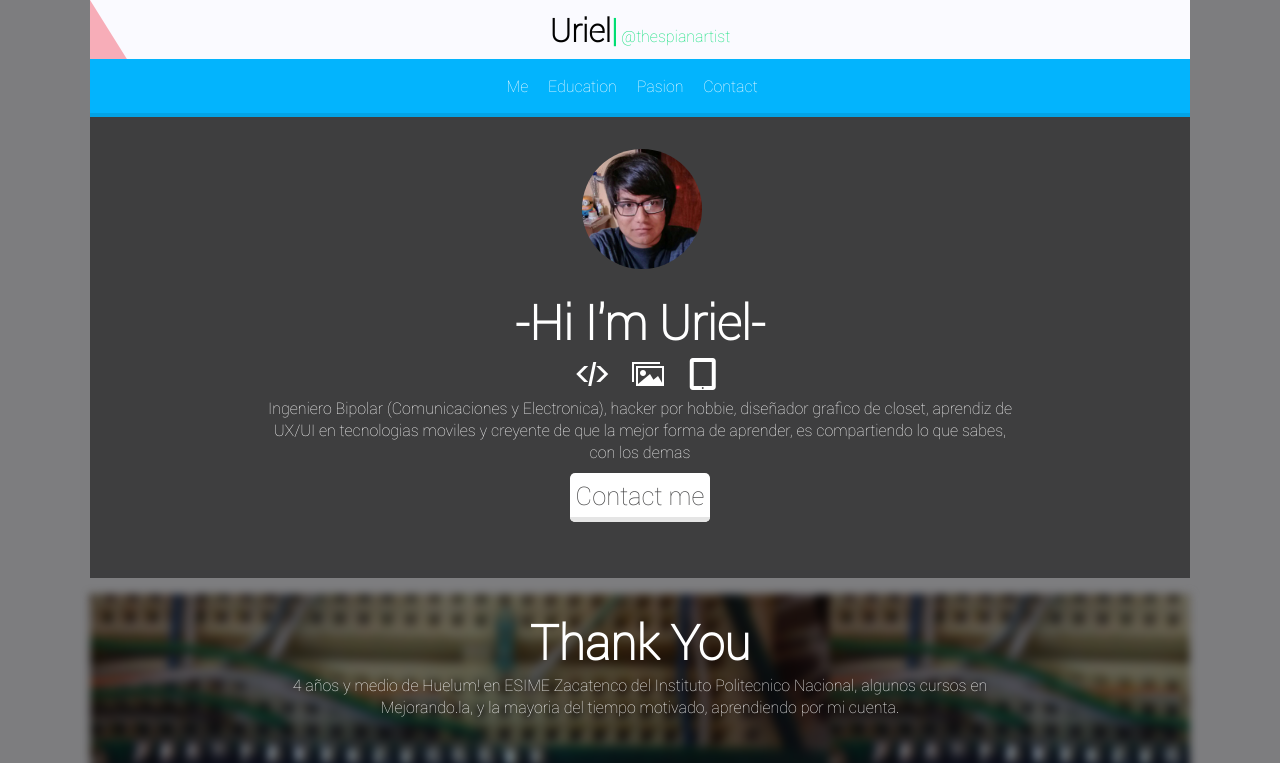
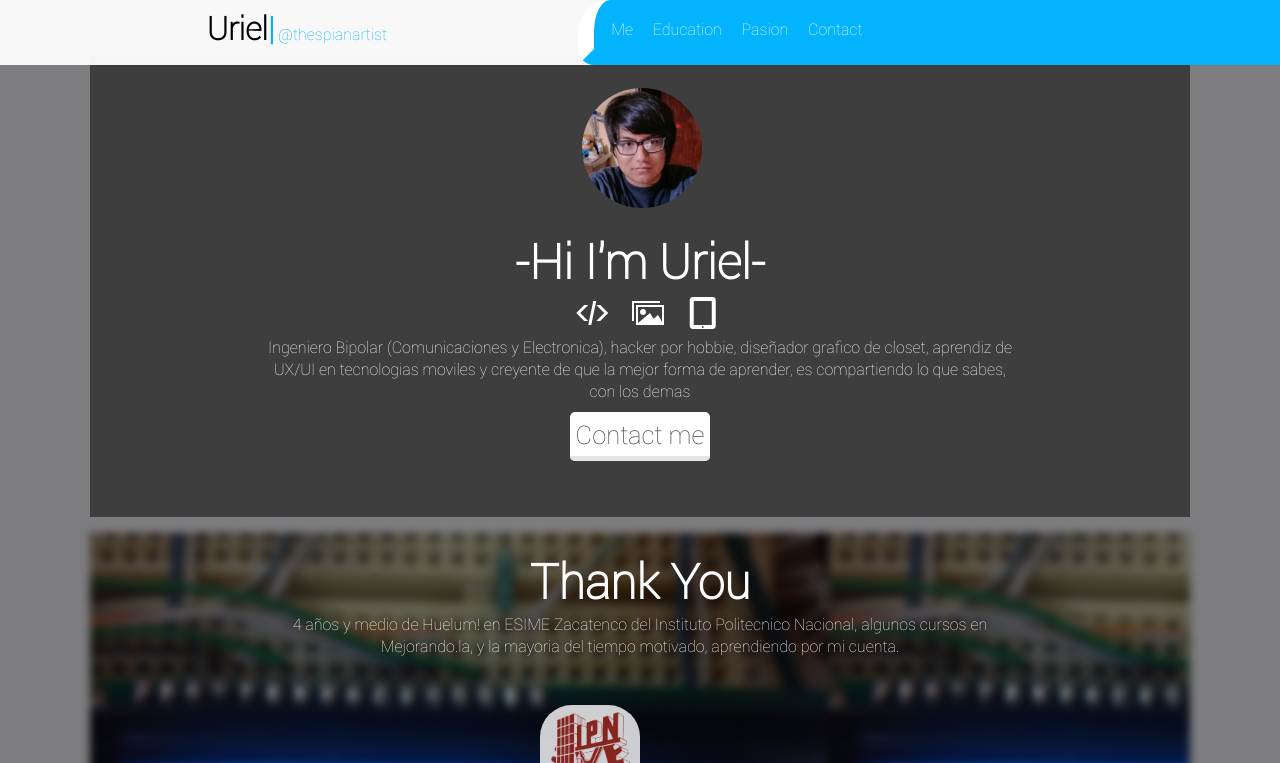
Before and after one commit to thespianartist/thespianartist.github.io, a plain HTML site: page index.html in a window 1280 px wide. Shown: the top 763 px of the page. Drawn offline with Linux system fonts and the light colour scheme.

Commit message:
Nav y header unidos, position Fix en header

```diff
--- a/css/main.css
+++ b/css/main.css
@@ -115,10 +115,15 @@ footer p:before
 
 header
 {
-	padding: 0.5em;
-	overflow: hidden;
-	position: relative;
-	background: #FAFAFF;
+	padding: 0;
+	position: fixed;
+	display: block;
+	top: 0;
+	left: 0;
+	width: 100%;
+	margin: 0 auto;
+	z-index: 2;
+	background: rgba(255,255,255,0.95);
 }
 
 header h1
@@ -126,7 +131,9 @@ header h1
 	color : black;
 	margin: 0 0 0 0;
 	font-family: 'robotothin', sans-serif;
-	padding: 0;
+	padding-top: 0.2em;
+	padding-left: 0.5em;
+	display: block;
 }
 
 
@@ -134,47 +141,39 @@ header h1:after
 {
    content: "|";
    padding-left: 1em;
-   color: #00de72;
+   color: #03b4fd;
    padding: 0;
-   margin: 0;
+   margin: 0 0 0 0;
 }
 
 
 header p
 {
-	color: #00de72;
-	margin: 0;
+	color: #03b4fd;
 	padding: 0;
+	display: block;
 	margin-right: solid red 2px;
 	font-family: 'robotothin', sans-serif;
 }
 
 
-header #triangulo
-{
-	width: 0;
-	height: 0;
-	position: absolute;
-	top: 0;
-	left: 0;
-	padding: 0 0 0 0;
-	border-right: 2.5em solid transparent;
-	border-bottom: 4em solid rgba(242, 58, 78,0.4);
-}
 
-
-header h1, header p, header #triangulo
+header h1, header p, nav
 {
 	display: inline-block;
 }
 
 nav
 {
-	background: #03b4fd;
-	border-bottom: solid #03A3E5 4px;
-	padding: 0.5em;
-	position: relative;
-
+	background: rgb(3,180,253);
+    border-bottom: 1em solid transparent;
+	border-left: 1em solid rgba(255, 255,255,1);
+	border-radius: 2em 0 0 1em;
+	padding: 0.6em;
+	margin: 0;
+	float: right;
+	padding-right: 32%;
+	display: none;
 }
 
 nav ul
@@ -196,7 +195,12 @@ nav ul li a
 	text-decoration: none;
 	font-family: 'robotothin', sans-serif;
 	display: block;
-	padding: 0.5em 0.5em 0.5em 0;
+	padding: 0.5em 0 0 0.5em;
+}
+
+nav ul li a:hover
+{
+	color: black;
 }
 
 
@@ -222,6 +226,8 @@ nav ul li a
 #contenido_contact #contact #pikachu figcaption
 {
 	color: white;
+	font-style: italic;
+	margin-top: 0.2em;
 }
 
 #contenido_contact #contact a
@@ -229,12 +235,13 @@ nav ul li a
 	text-decoration: none;
 	color: white;
 	font-size: 2.5em;
-	padding-right: 0.8em;
+	padding-right: 0.3em;
 }
 
 #contenido_contact #contact #plus
 {
 	color:#d73c31;
+	padding-left: 0.3em;
 }
 
 #contenido_contact #contact #github
@@ -334,6 +341,11 @@ nav ul li a
 {
 	padding: 1em 0 3em 0;
 	display: block;
+}
+
+#me
+{
+	margin-top: 3.5em;
 }
 
 #contenido #me figure, #contenido #me_details
@@ -516,6 +528,11 @@ nav ul li a
 
 @media screen and (min-width: 768px){
 
+	nav
+	{
+		display: block;
+	}
+
 	#contenido_education #education #ipn, #contenido_education #education #mejorandola
 	{
 		display: inline-block;
@@ -541,6 +558,11 @@ nav ul li a
 		margin: 0 auto;
 		max-width: 1100px;
 		background: #7d7d7f;
+	}
+
+	nav
+	{
+		display: block;
 	}
 
 	#contenido #me_details p
--- a/index.html
+++ b/index.html
@@ -15,9 +15,6 @@
 		<header>
 				<h1>Uriel</h1>
 				<p>@thespianartist</p>
-				<div id="triangulo"></div>
-		</header>
-
 				<nav id="nav">
 					<ul>
 						<li><a href="">Me</a></li>
@@ -26,6 +23,9 @@
 						<li><a href="">Contact</a></li>
 					</ul>
 		</nav>
+		</header>
+
+
 
 		<section id="contenido">
 			<articule id="me">
@@ -87,13 +87,13 @@
 				<h2>Say Hi</h2>
 				<figure id="pikachu">
 					<img src="img/pikachu.jpg">
-					<figcaption>A wild hipster pikachu appears</figcaption>
+					<figcaption><strong>Something like....A wild hipster pikachu appears</strong></figcaption>
 				</figure>
-				<a href="#" id="plus" class="icon-google-plus"></a>
-				<a href="#" id="github" class="icon-github"></a>
-				<a href="#" id="twitter" class="icon-twitter"></a>
-				<a href="#" id="mail" class="icon-at"></a>
-				<a href="#" id="facebook" class="icon-facebook"></a>
+				<a href="https://plus.google.com/u/0/+UrielRodolfoRamirezMoreno/posts" id="plus" class="icon-google-plus"  target="_blank".></a>
+				<a href="https://github.com/thespianartist" target="_blank" id="github" class="icon-github"></a>
+				<a href="https://twitter.com/thespianartist" target="_blank". id="twitter" class="icon-twitter"></a>
+				<a href="#" target="_blank". id="mail" class="icon-at"></a>
+				<a href="https://www.facebook.com/thespianartist" target="_blank". id="facebook" class="icon-facebook"></a>
 			</articule>
 		</section>
 		<footer>
```
Lines whose indentation alone changed are shown as unchanged.
